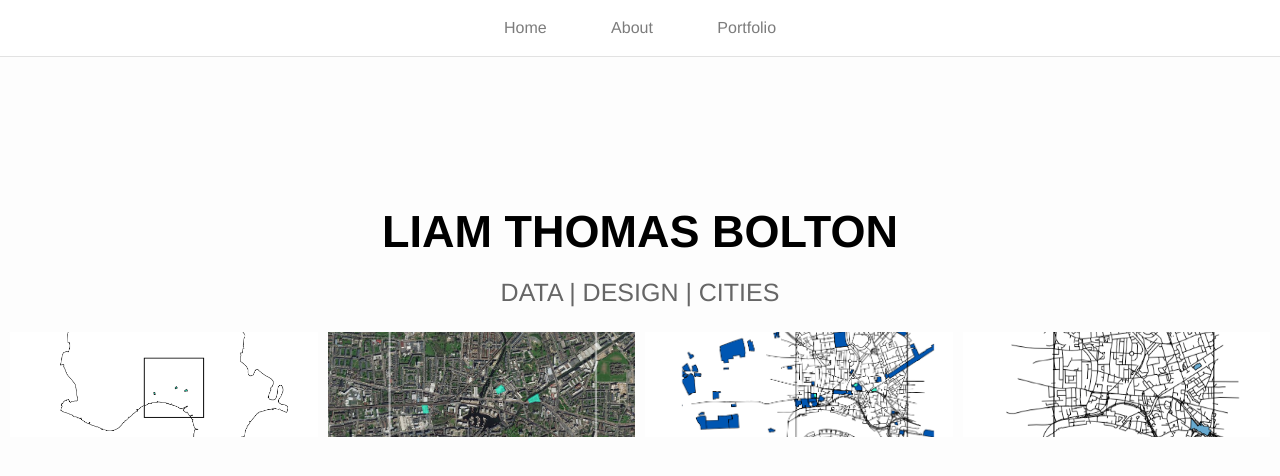
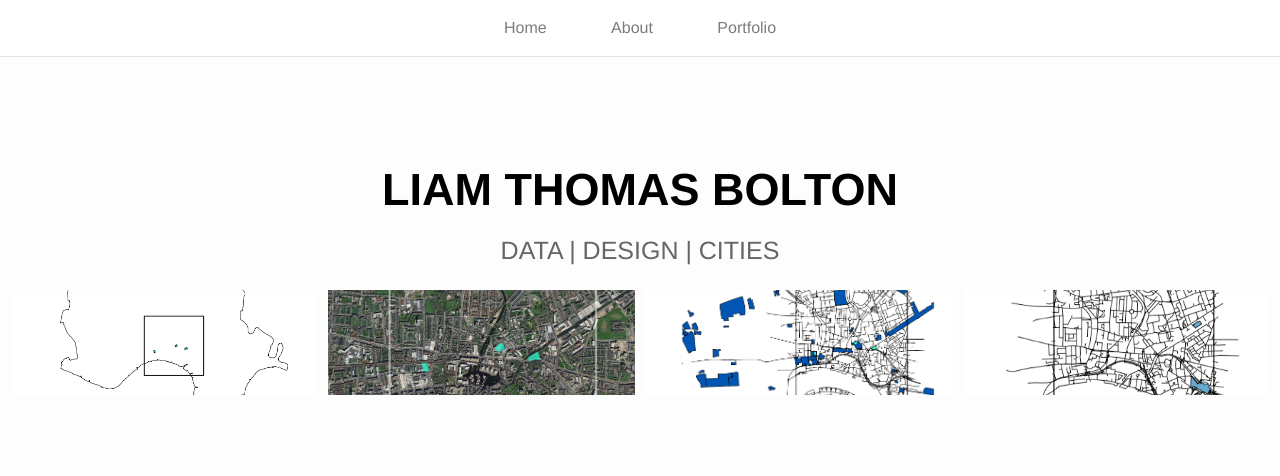
Before and after one commit to lbuk/portfolio-website, a Jekyll site: the page built from index.html, in a window 1280 px wide. Shown: the top 476 px of the page. Built offline with Jekyll 4.4.1, drawn with Linux system fonts in a browser that asks for light colours; nearby versions of some CDN libraries; the list of posts is cut into pages by our own code.

Commit message:
Update _layout.scss

```diff
--- a/_sass/_layout.scss
+++ b/_sass/_layout.scss
@@ -52,6 +52,7 @@
 .header-bar{
     left: 0px;
     top: 10px;
+    margin-top: 150px;
     position: fixed;
     font-size: 20px;
     display: block;
@@ -63,7 +64,6 @@
     h1{
         color:#000000;
         font-size: 45px;
-        margin-top: 15%;
         font-weight: bold;
     }
     h2{
```
